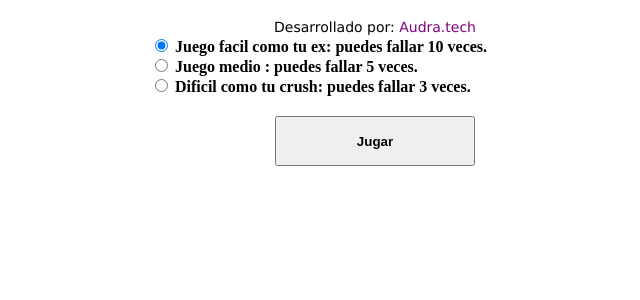
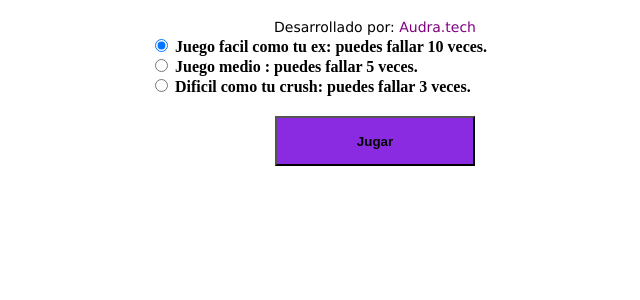
Before and after one commit to augurto/juego_audra, a PHP site: page /ahorcado/title.php in a window 1280 px wide. Shown: the top 300 px of the page, without its empty margins (265-905 px from the left). Run offline with PHP 8.4, Linux system fonts and the light colour scheme.

Commit message:
css a la fuerza

```diff
--- a/ahorcado/title.php
+++ b/ahorcado/title.php
@@ -25,7 +25,7 @@
                          </span>
                     </div>
                     <div class="boton_jugar">
-                        <input type="submit" value="Jugar" id="submit-button" />
+                        <input type="submit" style="background-color: blueviolet;" value="Jugar" id="submit-button" />
                     </div>
                 </div>
             </form>
```
